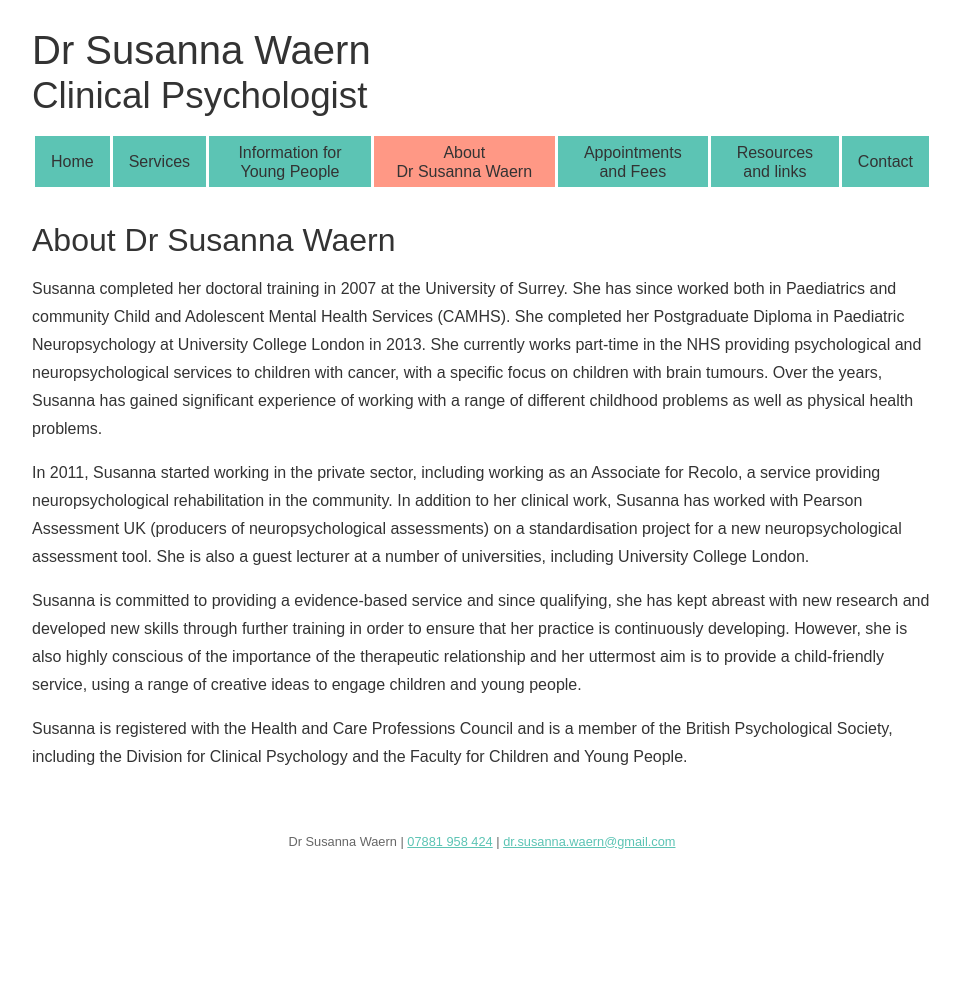
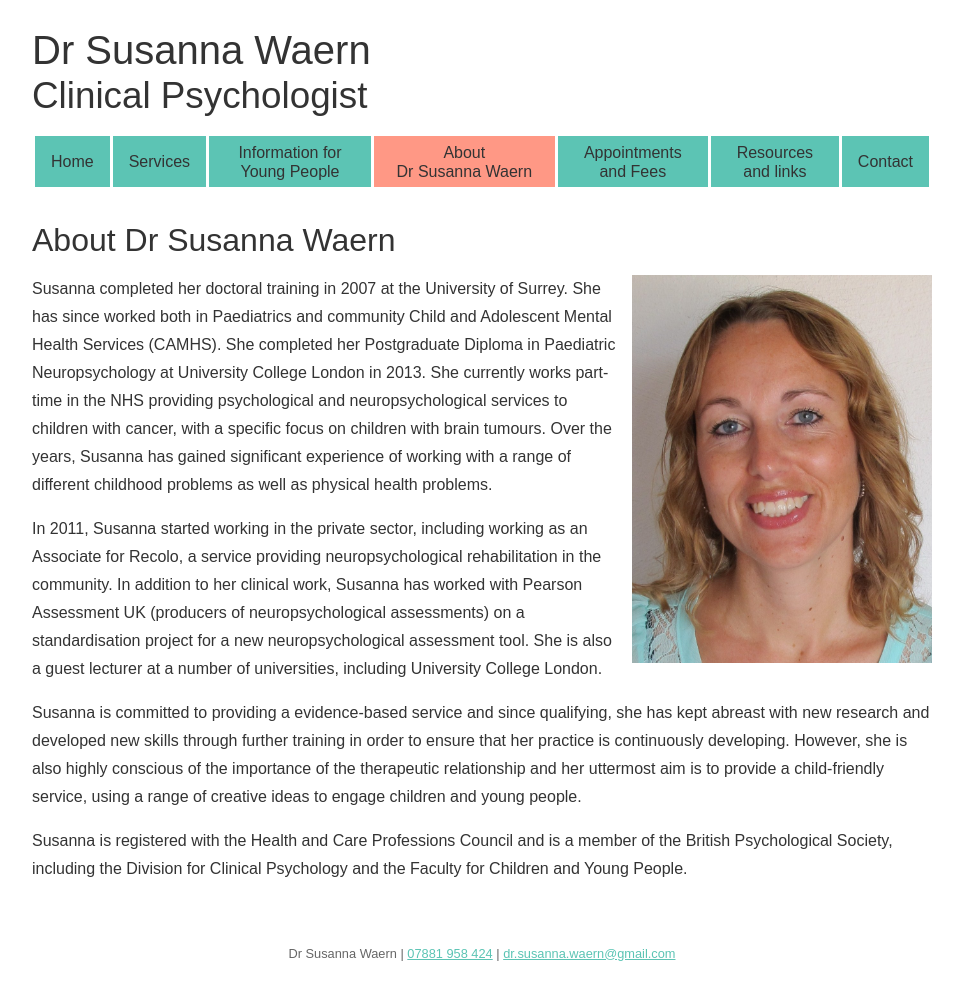
Before and after one commit to drsusannawaern/drsusannawaern.github.io, a Jekyll site: the page built from about.html, in a window 1280 px wide. Shown: the whole page, without its empty margins (158-1121 px from the left). Built offline with Jekyll 4.4.1, drawn with Linux system fonts in a browser that asks for light colours; some web fonts are replaced; before the commit the page ends 900 px from its top, so only the background shows below that.

Commit message:
Add a profile picture to the About page.

```diff
--- /dev/null
+++ b/_sass/about.scss
@@ -0,0 +1,6 @@
+.about {
+  .profile-picture {
+    float: right;
+    margin: 0 0 1em 1em;
+  }
+}
--- a/about.html
+++ b/about.html
@@ -5,6 +5,8 @@ body_class: "about"
 
 <div class="wrapper">
   <h1>About Dr Susanna Waern</h1>
+
+  <img class="profile-picture" src="/images/susanna.jpg" alt="Dr Susanna Waern" width="300">
 
   <p>
   Susanna completed her doctoral training in 2007 at the University of Surrey.
--- a/stylesheets/main.scss
+++ b/stylesheets/main.scss
@@ -11,3 +11,4 @@
 @import "site_main";
 @import "site_footer";
 @import "home";
+@import "about";
```
Also changed, not shown: images/susanna.jpg (added).
